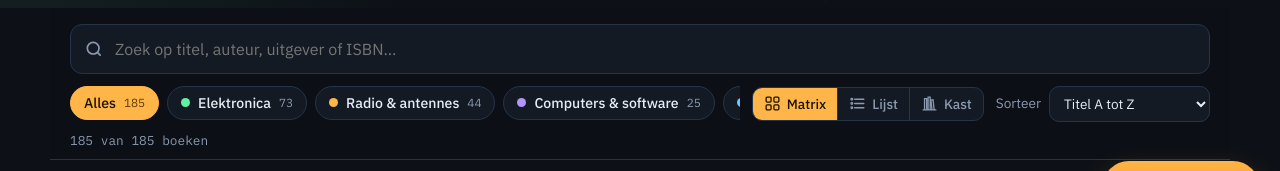
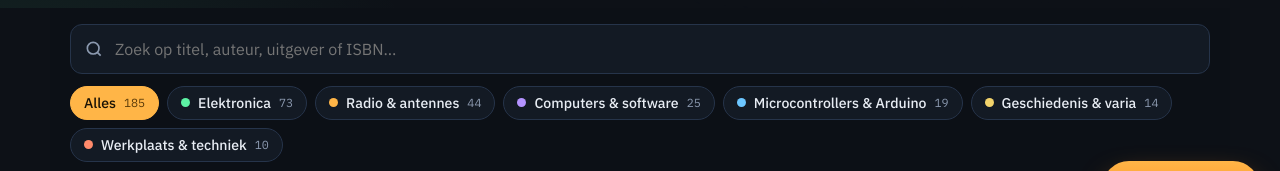
Before and after one commit to francoKTT/boekenkast, a plain HTML site: page index.html in a window 1280 px wide. Shown: the part 565-736 px from the top of the page. Drawn offline with nearby package versions, Linux system fonts and the light colour scheme; no server answers.

Commit message:
Add files via upload

```diff
--- a/app.js
+++ b/app.js
@@ -53,24 +53,37 @@
   }
   const euro = (n) => "€ " + n.toFixed(2).replace(".", ",");
 
+  // Rubrieken met verschillende hoofdletters (sport, Sport, SPORT) worden één rubriek
+  const rubriekNamen = {};
+  function rubriekNaam(r) {
+    let t = (r || "Overig").trim().replace(/\s+/g, " ") || "Overig";
+    if (t === t.toUpperCase() && t.length > 3) t = t.toLowerCase();
+    t = t.charAt(0).toUpperCase() + t.slice(1);
+    const k = t.toLowerCase();
+    if (!rubriekNamen[k]) rubriekNamen[k] = t;
+    return rubriekNamen[k];
+  }
+
   function normaliseer(lijst) {
     const gezien = {};
     return lijst.filter((b) => (b.titel || "").trim()).map((b) => {
       const basis = (b.titel + "|" + (b.isbn || "")).toLowerCase();
       gezien[basis] = (gezien[basis] || 0) + 1;
-      const v = (b.verkocht || "").toLowerCase().trim();
+      // Kolom "verkocht" of "niet te koop": "ja" = niet tonen op de website
+      const kol = Object.keys(b).find((k) => k.includes("koop") || k.includes("verkocht"));
+      const v = ((kol && b[kol]) || "").toLowerCase().trim();
       return {
         id: basis + "#" + gezien[basis],
-        rubriek: (b.categorie || b.rubriek || "Overig").trim() || "Overig",
+        rubriek: rubriekNaam(b.categorie || b.rubriek),
         titel: b.titel.trim(),
         auteur: (b.auteur || "").trim(),
         uitgever: (b.uitgever || "").trim(),
         isbn: (b.isbn || "").trim(),
         prijs: prijsGetal(b.prijs),
         foto: (b.foto || "").trim(),
-        verkocht: ["ja", "x", "verkocht", "yes", "1", "true"].includes(v)
+        verkocht: ["ja", "x", "verkocht", "niet te koop", "yes", "1", "true"].includes(v)
       };
-    });
+    }).filter((b) => !b.verkocht);
   }
 
   async function laadBoeken() {
@@ -211,7 +224,7 @@
 
   /* Matrix */
   function kaart(b, i) {
-    const c = el("article", "card" + (mand.has(b.id) ? " gekozen" : "") + (b.verkocht ? " niet te koop" : ""));
+    const c = el("article", "card" + (mand.has(b.id) ? " gekozen" : "") + (b.verkocht ? " verkocht" : ""));
     c.style.setProperty("--c", kleur(b.rubriek));
     c.style.animationDelay = Math.min(i, 20) * 18 + "ms";
     const cv = omslag(b); cv.onclick = () => detail(b); c.appendChild(cv);
@@ -227,7 +240,7 @@
 
   /* Lijst */
   function rij(b) {
-    const r = el("div", "rij" + (mand.has(b.id) ? " gekozen" : "") + (b.verkocht ? " niet te koop" : ""));
+    const r = el("div", "rij" + (mand.has(b.id) ? " gekozen" : "") + (b.verkocht ? " verkocht" : ""));
     r.style.setProperty("--c", kleur(b.rubriek));
     const cv = omslag(b); cv.onclick = () => detail(b); r.appendChild(cv);
     const t = el("div", "rij-tekst");
@@ -244,7 +257,7 @@
   function rug(b) {
     const h = hash(b.id);
     const w = el("div", "rug-slot");
-    const r = el("button", "rug" + (mand.has(b.id) ? " gekozen" : "") + (b.verkocht ? " niet te koop" : ""));
+    const r = el("button", "rug" + (mand.has(b.id) ? " gekozen" : "") + (b.verkocht ? " verkocht" : ""));
     r.style.setProperty("--c", kleur(b.rubriek));
     r.style.setProperty("--w", 30 + (h % 22) + "px");
     r.style.setProperty("--hh", 150 + (h % 50) + "px");
--- a/style.css
+++ b/style.css
@@ -72,9 +72,10 @@ h1{margin:18px 0 6px;line-height:.92;font-family:var(--disp);font-weight:800}
 .search svg{position:absolute;left:14px;top:50%;width:20px;height:20px;transform:translateY(-50%);fill:none;stroke:var(--muted);stroke-width:2}
 .search input{width:100%;padding:14px 16px 14px 44px;border-radius:12px;border:1px solid var(--line);background:var(--bg2);color:var(--ink);font:1rem var(--sans);outline:none;transition:border-color .15s,box-shadow .15s}
 .search input:focus{border-color:var(--amber);box-shadow:0 0 0 3px rgba(255,181,71,.18)}
-.row{display:flex;gap:12px;align-items:center;margin-top:12px}
-.chips{display:flex;gap:8px;overflow-x:auto;flex:1;scrollbar-width:none;padding-bottom:2px}
+.row{display:flex;flex-wrap:wrap;gap:10px 12px;align-items:center;margin-top:12px}
+.chips{display:flex;flex-wrap:wrap;gap:8px;flex:1 0 100%;padding-bottom:2px}
 .chips::-webkit-scrollbar{display:none}
+.sort{margin-left:auto}
 .chip{flex:none;display:inline-flex;align-items:center;gap:8px;padding:7px 13px;border-radius:99px;border:1px solid var(--line);background:var(--bg2);color:var(--ink);font:500 .88rem var(--sans);cursor:pointer;transition:.15s}
 .chip .dot{width:9px;height:9px;border-radius:50%}
 .chip small{font-family:var(--mono);color:var(--muted)}
@@ -259,8 +260,7 @@ h1{margin:18px 0 6px;line-height:.92;font-family:var(--disp);font-weight:800}
 
 @media (max-width:640px){
   .hero{padding:36px 0 56px}
-  .row{flex-wrap:wrap}
-  .chips{flex-basis:100%}
+  .chips{flex:0 0 calc(100% + 20px);max-width:calc(100% + 20px);flex-wrap:nowrap;overflow-x:auto;scrollbar-width:none;margin-right:-20px;padding-right:44px;-webkit-mask-image:linear-gradient(90deg,#000 calc(100% - 60px),transparent);mask-image:linear-gradient(90deg,#000 calc(100% - 60px),transparent)}
   .sort span{display:none}
   .dial-cell{padding:10px 14px}
   .dial-num{font-size:1.3rem}
```
